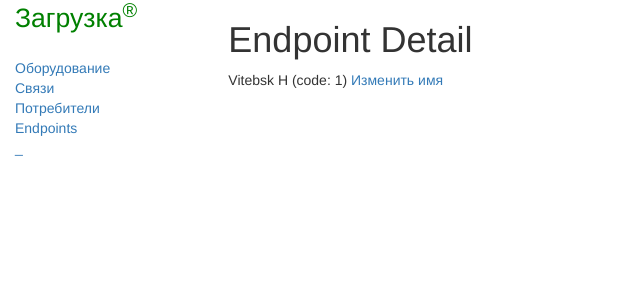
After one commit to bar-pav/project_register, a Django app: page /register/endpoint/1 in a window 1280 px wide. The commit adds this page. Shown: the top 300 px of the page, without its empty margins (0-640 px from the left). Run offline with Django 4.2, Linux system fonts and the light colour scheme; data comes from the database, SQL or seed files in the repository; both versions use the stored data as it was after the commit; some libraries are stand-ins or nearby versions.

Commit message:
Add pagination block in base_generic.html template. Add simple form for editing name field in EndPoint model. Add list and detail views for EndPoint model.

```diff
--- a/register/models.py
+++ b/register/models.py
@@ -52,6 +52,9 @@ class EndPoint(models.Model):
     code = models.CharField(max_length=100, null=True, blank=True)
     note = models.TextField(null=True, blank=True)
 
+    def get_absolute_url(self):
+        return reverse('endpoint_detail', args=[str(self.id)])
+
     def __str__(self):
         return f"{self.name}"
 
--- a/register/static/css/styles.css
+++ b/register/static/css/styles.css
@@ -4,7 +4,7 @@
     list-style: none;
 }
 
-span {
+span.logo {
     font-size: 1.9em;
     color: green;
 }
--- a/register/templates/base_generic.html
+++ b/register/templates/base_generic.html
@@ -16,18 +16,39 @@
         <div class="container-fluid">
             <div class="row">
                 <div class="col-sm-2">
-                    <span>Загрузка<sup>&reg;</sup></span>
+                    <span class="logo">Загрузка<sup>&reg;</sup></span>
                     {% block sidebar %}
                         <ul class="sidebar-nav">
                             <li><a href="{% url 'index' %}">Оборудование</a></li>
                             <li><a href="{% url 'communications' %}">Связи</a></li>
                             <li><a href="{% url 'consumers' %}">Потребители</a></li>
+                            <li><a href="{% url 'endpoints' %}">Endpoints</a></li>
+
                             <li><a href="">_</a></li>
                         </ul>
                     {% endblock %}
                 </div>
                 <div class="col-sm-10">
                     {% block content %}{% endblock %}
+
+                    {% block pagination %}
+                        {% if is_paginated %}
+                            <div class="pagination">
+                                <span class="page-links">
+                                    {% if page_obj.has_previous %}
+                                        <a href="{{ request.path }}?page={{ page_obj.previous_page_number }}"><</a>
+                                    {% endif %}
+                                    <span class="page-current">
+                                        {{ page_obj.number }} of {{ page_obj.paginator.num_pages }}
+                                    </span>
+                                    {% if page_obj.has_next %}
+                                        <a href="{{ request.path }}?page={{ page_obj.next_page_number }}">></a>
+                                    {% endif %}
+                                </span>
+                            </div>
+                        {% endif %}
+                    {% endblock %}
+
                 </div>
             </div>
         </div>
--- /dev/null
+++ b/register/templates/register/endpoint_detail.html
@@ -0,0 +1,14 @@
+{% extends "base_generic.html" %}
+
+{% block content %}
+
+ <h1>Endpoint Detail</h1>
+    {% if endpoint %}
+        {{ endpoint.name }} (code: {{ endpoint.code }})
+        {{ endpoint.note }}
+        <a href="{% url 'endpoint_edit' endpoint.id %}">Изменить имя</a>
+    {% else %}
+        <p>There are no endpoint detail</p>
+    {% endif %}
+
+{% endblock %}
--- a/register/urls.py
+++ b/register/urls.py
@@ -8,4 +8,8 @@ urlpatterns = [
     path('communication/<pk>', views.CommunicationDetailView.as_view(), name='communication_detail'),
     path('consumers/', views.ConsumersListView.as_view(), name='consumers'),
     path('consumer/<pk>', views.ConsumerDetailView.as_view(), name='consumer_detail'),
+    path('endpoints/', views.EndPointsListView.as_view(), name='endpoints'),
+    path('endpoint/<pk>', views.EndPointDetailView.as_view(), name='endpoint_detail'),
+    path('endpoints/<pk>/edit', views.endpoint_edit, name='endpoint_edit'),
+
 ]
--- a/register/views.py
+++ b/register/views.py
@@ -1,7 +1,11 @@
-from django.shortcuts import render
+from django.shortcuts import render, get_object_or_404
 from django.views import generic
+from django.urls import reverse
+from django.http import HttpResponseRedirect
+
 
 from .models import Equipment, EndPoint, Consumer, Communication, Connection
+from .forms import EndPointEditForm
 # Create your views here.
 
 
@@ -22,8 +26,18 @@ def index(request):
     return render(request, 'index.html', context=context)
 
 
+class EndPointsListView(generic.ListView):
+    model = EndPoint
+
+
+class EndPointDetailView(generic.DetailView):
+    model = EndPoint
+
+
 class CommunicationsListView(generic.ListView):
     model = Communication
+    paginate_by = 5
+    ordering = ['-create_date']
 
 
 class CommunicationDetailView(generic.DetailView):
@@ -42,3 +56,31 @@ class ConsumerDetailView(generic.DetailView):
 
     # def get_context_data(self):
     #     context = super(ConsumerDetailView, self).get_context_data()
+
+
+def endpoint_edit(request, pk):
+    endpoint_inst = get_object_or_404(EndPoint, pk=pk)
+
+    # Если данный запрос типа POST, тогда
+    if request.method == 'POST':
+
+        # Создаём экземпляр формы и заполняем данными из запроса (связывание, binding):
+        form = EndPointEditForm(request.POST)
+
+        # Проверка валидности данных формы:
+        if form.is_valid():
+            # Обработка данных из form.cleaned_data
+            #(здесь мы просто присваиваем их полю due_back)
+            endpoint_inst.name = form.cleaned_data['endpoint_name']
+            endpoint_inst.save()
+            # print('New value applied successfully: ', form.cleaned_data['endpoint_name'])
+
+            # Переход по адресу 'all-borrowed':
+            return HttpResponseRedirect(reverse('endpoint_detail', args=[str(endpoint_inst.id)]))
+
+    # Если это GET (или какой-либо ещё), создать форму по умолчанию.
+    else:
+        help_msg = f"Enter new name for endpoint {endpoint_inst.name}"
+        form = EndPointEditForm(initial={'endpoint_name': help_msg,})
+
+    return render(request, 'register/endpoint_edit.html', {'form': form, 'endpoint_inst':endpoint_inst})
```
Also changed, not shown: register/forms.py (added, +13 -0 lines), register/templates/register/endpoint_edit.html (added, +14 -0 lines), register/templates/register/endpoint_list.html (added, +21 -0 lines), db.sqlite3.
